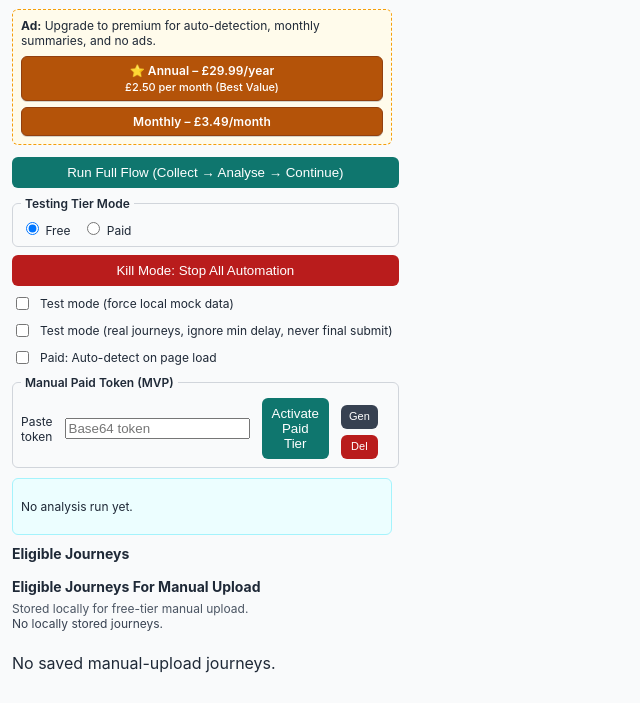
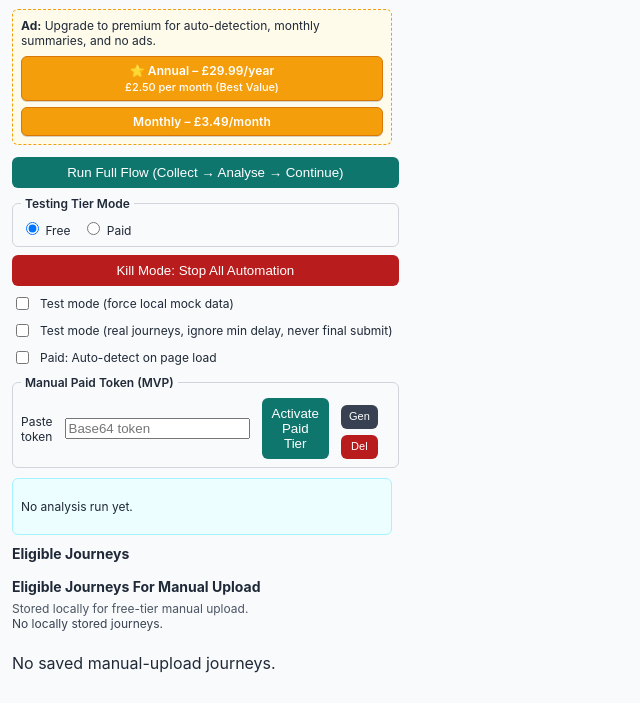
Before and after one commit to jamesrbrown34-code/tfl-delay-repay-extension, a website with bundled scripts: page src/popup.html in a window 1280 px wide. Shown: the part 97-800 px from the top of the page, without its empty margins (0-640 px from the left). Built offline with nearby package versions, Linux system fonts and the light colour scheme; some packages are replaced by stand-ins of ours; no server answers.

Commit message:
Update upgrade CTA to premium gold palette

```diff
--- a/src/popup.css
+++ b/src/popup.css
@@ -116,13 +116,13 @@ textarea {
   border-radius: 6px;
   font-weight: 600;
   color: #ffffff;
-  background: #b45309;
-  border: 1px solid #92400e;
+  background: #f59e0b;
+  border: 1px solid #d97706;
   box-shadow: 0 1px 0 rgba(17, 24, 39, 0.18);
 }
 
 .upgrade-links a:hover {
-  background: #92400e;
+  background: #d97706;
 }
 
 .upgrade-links a:focus-visible {
```
